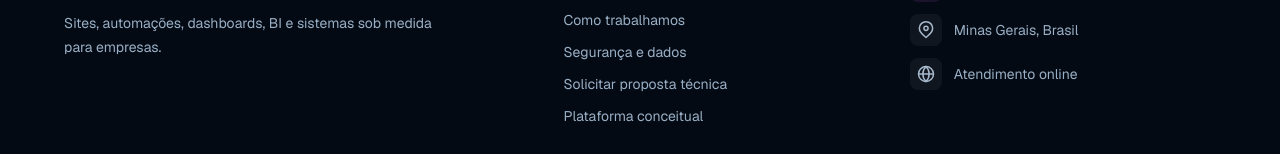
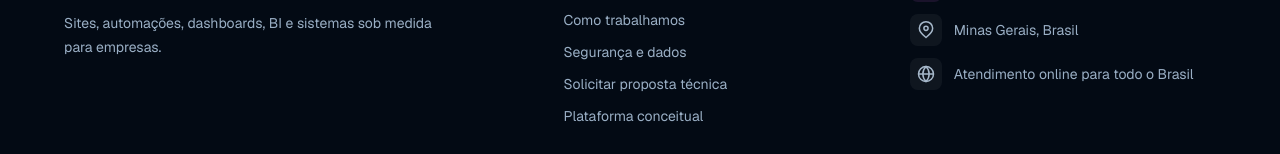
Before and after one commit to vorzax-tecnologia/vorzax-site, a Next.js app: page / in a window 1280 px wide. Shown: the part 5883-6037 px from the top of the page. Built offline with nearby package versions, Linux system fonts and the light colour scheme.

Commit message:
content(nacional): atendimento online em todo o Brasil nas paginas comerciais

```diff
--- a/src/app/page.tsx
+++ b/src/app/page.tsx
@@ -925,7 +925,7 @@ export default function Home() {
               </span>
               <span className="flex items-center gap-3">
                 <span className="flex h-8 w-8 items-center justify-center rounded-lg bg-white/[0.05] text-slate-400"><OnlineIcon /></span>
-                <span>Atendimento online</span>
+                <span>Atendimento online para todo o Brasil</span>
               </span>
             </div>
           </div>
```
